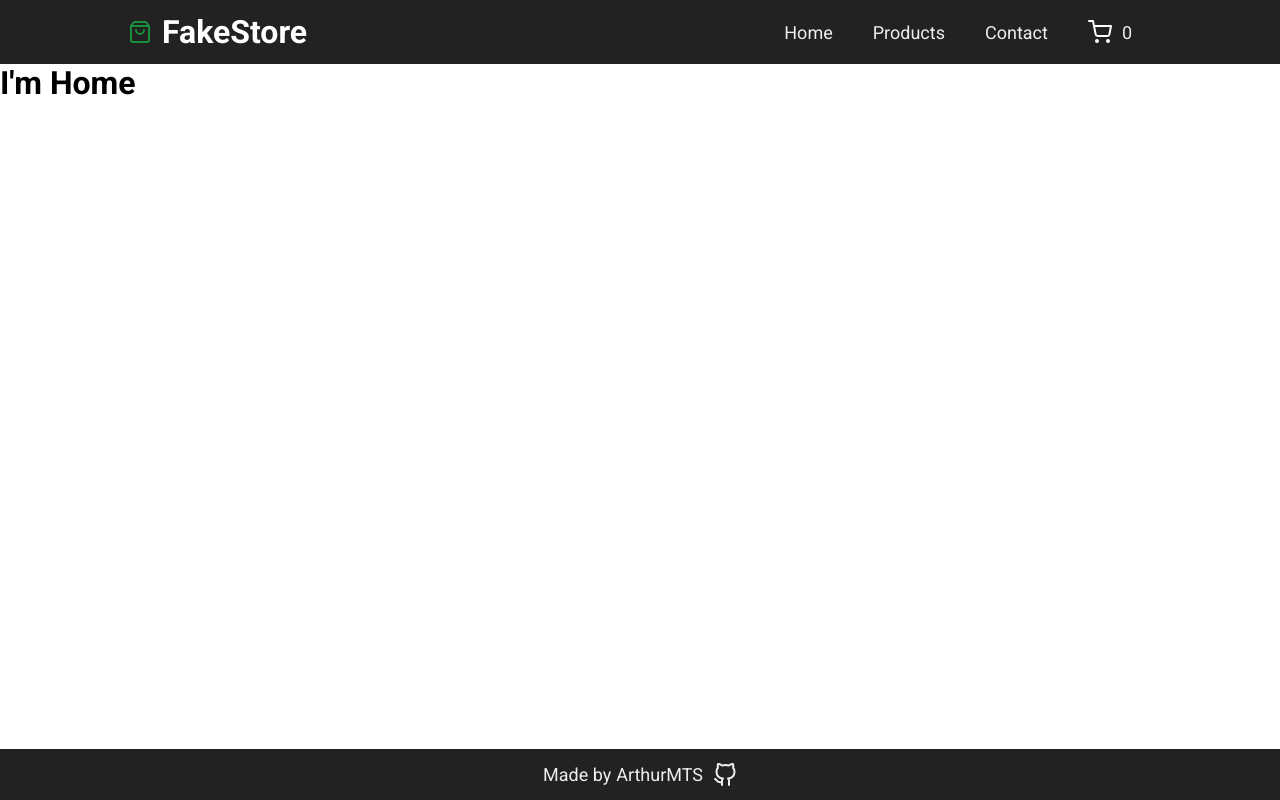
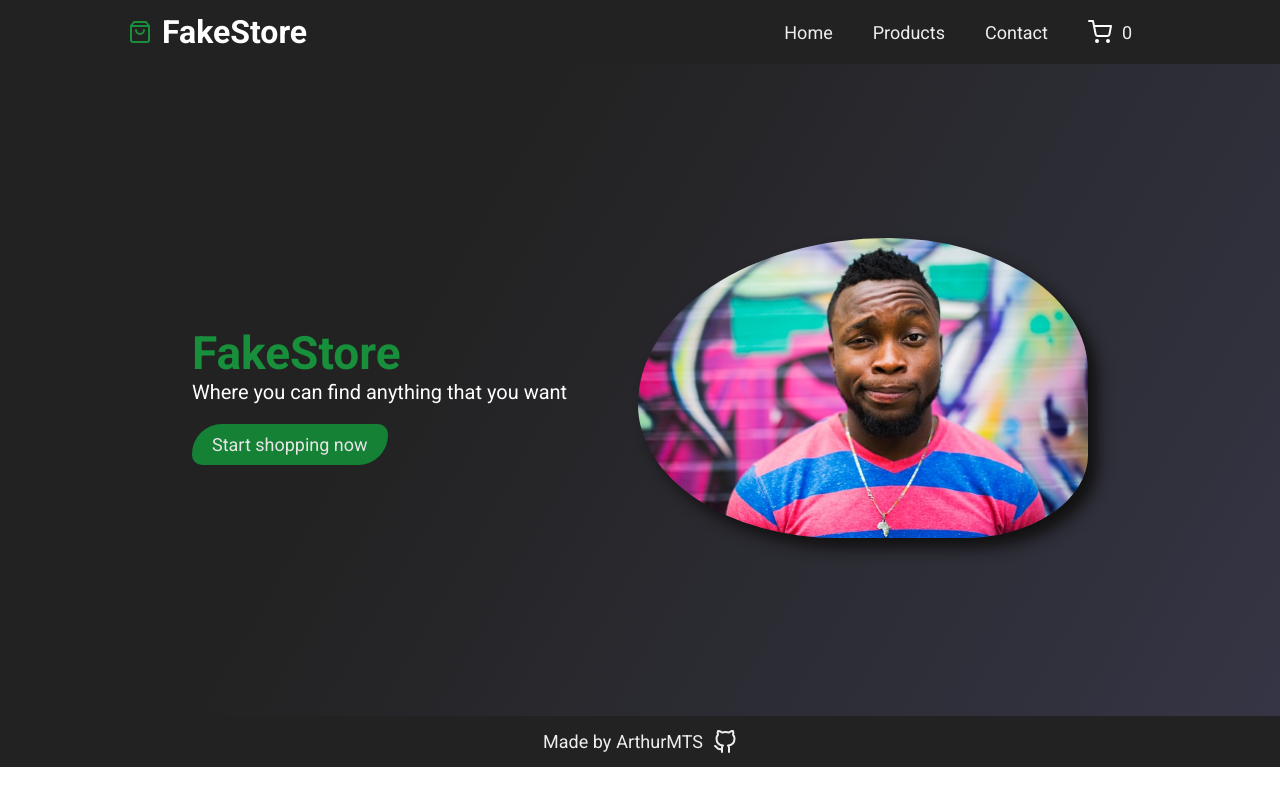
Before and after one commit to ArthurMTS/shopping-cart, a React (Create React App) app: page / in a window 1280 px wide. Built offline with nearby package versions, Linux system fonts and the light colour scheme; a web font is replaced by a local one.

Commit message:
feat: home page

```diff
--- a/src/components/Footer/styles.css
+++ b/src/components/Footer/styles.css
@@ -4,12 +4,6 @@
   align-items: center;
   justify-content: center;
   gap: 10px;
-
-  /* remove later */
-  position: absolute;
-  left: 0;
-  bottom: 0;
-  width: 100%;
 }
 
 #main-footer p {
--- a/src/components/Header/styles.css
+++ b/src/components/Header/styles.css
@@ -46,10 +46,10 @@
   background-color: #178f3b;
 }
 
-#cart a {
-  display: flex;
-  align-items: center;
-  gap: 10px;
+#main-header #cart a {
+  display: flex !important;
+  align-items: center !important;
+  gap: 10px !important;
 }
 
 @media (max-width: 720px) {
--- a/src/components/Loading/styles.css
+++ b/src/components/Loading/styles.css
@@ -7,6 +7,7 @@
   background-color: #222;
   color: #178f3b;
   width: 30vw;
+  height: 25vh;
   margin: 20px auto;
   padding: 20px;
   border-radius: 10px;
--- a/src/pages/Cart/index.jsx
+++ b/src/pages/Cart/index.jsx
@@ -16,7 +16,7 @@ export function Cart() {
   return (
     <>
       <Header />
-      <main id='cart'>
+      <main id='cart-page'>
         <h2>Take a look at your cart!</h2>
         <ul id='list'>
           {
--- a/src/pages/Cart/styles.css
+++ b/src/pages/Cart/styles.css
@@ -1,11 +1,12 @@
-#cart {
+#cart-page {
   display: flex;
   flex-direction: column;
   align-items: center;
   justify-content: center;
+  min-height: 81.5vh;
 }
 
-#cart h2 {
+#cart-page h2 {
   margin-top: 20px;
 }
 
@@ -129,3 +130,9 @@
     width: 60vw;
   }
 }
+
+@media (max-width: 720px) {
+  #cart-page {
+    min-height: 72.5vh;
+  }
+}
--- a/src/pages/Home/index.jsx
+++ b/src/pages/Home/index.jsx
@@ -1,5 +1,9 @@
+import { Link } from 'react-router-dom';
+
 import { Header } from '../../components/Header';
 import { Footer } from '../../components/Footer';
+
+import img from '../../assets/man.jpg';
 
 import './styles.css';
 
@@ -7,7 +11,14 @@ export function Home() {
   return (
     <>
       <Header />
-      <h1>I'm Home</h1>
+      <main id='home'>
+        <div id='info'>
+          <h2>FakeStore</h2>
+          <p>Where you can find anything that you want</p>
+          <Link to='/products'>Start shopping now</Link>
+        </div>
+        <aside><img src={img} alt='Man making a face' /></aside>
+      </main>
       <Footer />
     </>
   );
--- a/src/pages/Home/styles.css
+++ b/src/pages/Home/styles.css
@@ -0,0 +1,78 @@
+#home {
+  background: rgb(53,53,69);
+  background: linear-gradient(120deg, rgba(34,34,34,1) 33%, rgba(53,53,69,1) 100%);
+  height: 81.5vh;
+  display: flex;
+  justify-content: space-between;
+  align-items: center;
+  gap: 50px;
+  padding: 0 5vw;
+}
+
+#home h2 {
+  font-size: 46px;
+  color: #178f3b;
+}
+
+#home p {
+  font-size: 20px;
+  color: #fff;
+  margin-bottom: 30px;
+}
+
+#home img {
+  width: 450px;
+  border-top-left-radius: 100%;
+  border-top-right-radius: 80%;
+  border-bottom-left-radius: 80%;
+  border-bottom-right-radius: 50%;
+  box-shadow: 10px 10px 15px #111;
+}
+
+#home a {
+  background-color: #178f3b;
+  font-size: 18px;
+  color: #fff;
+  text-decoration: none;
+  padding: 10px 20px;
+  border-bottom-left-radius: 10px;
+  border-bottom-right-radius: 30px;
+  border-top-right-radius: 10px;
+  border-top-left-radius: 30px;
+  transition: all .2s;
+  filter: brightness(.9);
+}
+
+#home a:hover {
+  filter: brightness(1.1);
+}
+
+@media(min-width: 1150px) {
+  #home {
+    padding: 0 15vw;
+  }
+}
+
+@media(max-width: 800px) {
+  #home img {
+    width: 350px;
+  }
+}
+
+@media(max-width: 700px) {
+  #home img {
+    width: 300px;
+  }
+}
+
+@media(max-width: 640px) {
+  #home img {
+    width: 250px;
+  }
+}
+
+@media (max-width: 720px) {
+  #home {
+    height: 72.5vh;
+  }
+}
--- a/src/pages/ProductInfo/styles.css
+++ b/src/pages/ProductInfo/styles.css
@@ -4,6 +4,7 @@
   align-items: center;
   justify-content: center;
   width: 80vw;
+  min-height: 75vh;
   margin: 20px auto;
   gap: 10px;
 }
@@ -63,3 +64,9 @@
     width: 50vw;
   }
 }
+
+@media (max-width: 720px) {
+  #product-info {
+    min-height: 66vh;
+  }
+}
--- a/src/pages/Products/index.jsx
+++ b/src/pages/Products/index.jsx
@@ -6,6 +6,8 @@ import { Product } from '../../components/Product';
 import { Loading } from '../../components/Loading';
 
 import { api } from '../../services/api';
+
+import arrowIcon from '../../assets/chevrons-up.svg';
 
 import './styles.css';
 
@@ -33,6 +35,9 @@ export function Products() {
             )) :
             <Loading />
         }
+        <a href='#main-header' id='go-up'>
+          <img src={arrowIcon} alt='Chevrons up' />
+        </a>
       </main>
       <Footer />
     </>
--- a/src/pages/Products/styles.css
+++ b/src/pages/Products/styles.css
@@ -1,8 +1,25 @@
 #product-list {
   width: 80vw;
+  min-height: 75vh;
   margin: 20px auto;
   display: flex;
   flex-wrap: wrap;
   justify-content: center;
   gap: 20px;
 }
+
+@media (max-width: 720px) {
+  #product-list {
+    min-height: 66vh;
+  }
+}
+
+#go-up {
+  display: block;
+  position: fixed;
+  bottom: 10px;
+  right: 10px;
+  background-color: #222;
+  padding: 5px;
+  border-radius: 5px;
+}
```
Also changed, not shown: src/assets/chevrons-up.svg (added), src/assets/man.jpg (added).
